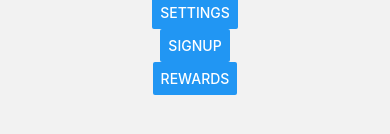
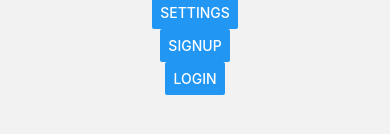
Before and after one commit to srehome/green-gold, a React Native app: screen /Home in a window 390 px wide. Shown: the part 434-568 px from the top of the page. Built offline with nearby package versions, Linux system fonts and the light colour scheme.

Commit message:
fixed screen buttons

```diff
--- a/App.js
+++ b/App.js
@@ -9,7 +9,7 @@ import SignUpScreen from './screens/SignUpScreen';
 import HomeScreen from './screens/HomeScreen';
 import RewardsScreen from './screens/RewardsScreen';
 import SettingsScreen from './screens/SettingsScreen';
-import LoginScreen from './screens/SettingsScreen';
+import LoginScreen from './screens/LoginScreen';
 
 const Stack = createNativeStackNavigator();
 const Tab = createBottomTabNavigator();
--- a/package.json
+++ b/package.json
@@ -17,7 +17,8 @@
     "react": "18.2.0",
     "react-native": "0.73.4",
     "react-native-safe-area-context": "4.8.2",
-    "react-native-screens": "~3.29.0"
+    "react-native-screens": "~3.29.0",
+    "expo-linear-gradient": "~12.7.2"
   },
   "devDependencies": {
     "@babel/core": "^7.20.0"
--- a/screens/HomeScreen.js
+++ b/screens/HomeScreen.js
@@ -16,7 +16,7 @@ export default function HomeScreen({navigation}) {
             onPress={() => {
                     navigation.navigate('SignUp')
                   }}></Button>
-      <Button title="Rewards"
+      <Button title="Login"
             onPress={() => {
                     navigation.navigate('Login')
                   }}></Button>
```
Also changed, not shown: screens/LoginScreen.js (renamed from Login.js).
